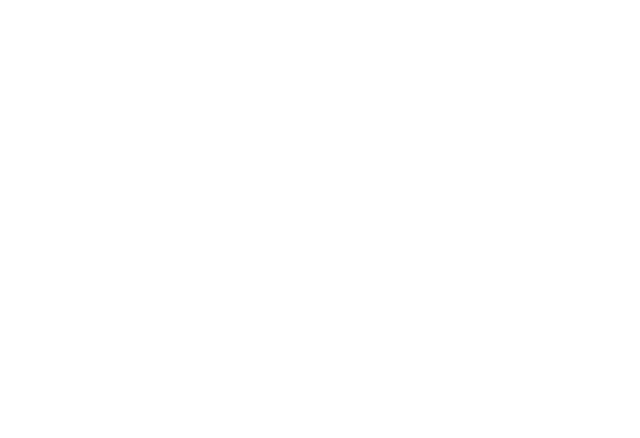
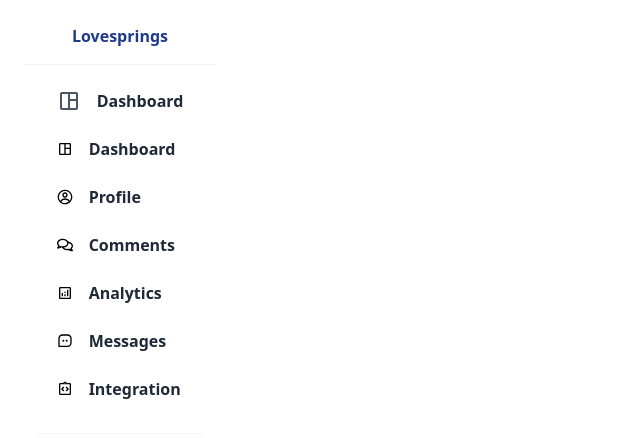
Before and after one commit to robert-otieno/react_portfolio_apps, a Next.js app: page /dashboard in a window 1280 px wide. Both pictures are taken after a click on the button 1256 px from the left and 24 px from the top of the page. Shown: the top 438 px of the page, without its empty margins (0-640 px from the left). Built offline with nearby package versions, Linux system fonts and the light colour scheme.

Commit message:
Add links to sidebar panel

```diff
--- a/components/Sidebar.jsx
+++ b/components/Sidebar.jsx
@@ -1,5 +1,43 @@
 import { Disclosure } from '@headlessui/react'
 import { GiHamburgerMenu } from 'react-icons/gi'
+import {
+    MdOutlineSpaceDashboard,
+    MdOutlineAnalytics,
+    MdOutlineIntegrationInstructions,
+    MdOutlineMoreHorizontal,
+    MdOutlineSettings,
+    MdOutlineLogout
+} from 'react-icons/md'
+import { CgProfile } from 'react-icons/cg'
+import { FaRegComments } from 'react-icons/fa'
+import { BiMessageSquareDots } from 'react-icons/bi'
+
+const links = [
+    {
+        name: 'Dashboard',
+        icon: <MdOutlineSpaceDashboard />,
+    },
+    {
+        name: 'Profile',
+        icon: <CgProfile />,
+    },
+    {
+        name: 'Comments',
+        icon: <FaRegComments />,
+    },
+    {
+        name: 'Analytics',
+        icon: <MdOutlineAnalytics />,
+    },
+    {
+        name: 'Messages',
+        icon: <BiMessageSquareDots />,
+    },
+    {
+        name: 'Integration',
+        icon: <MdOutlineIntegrationInstructions />,
+    }
+]
 
 function Sidebar() {
   return (
@@ -8,6 +46,25 @@ function Sidebar() {
             <Disclosure.Button className='absolute top-4 right-4 inline-flex items-center peer justify-center rounded-md p-2 text-gray-900 hover:text-white hover:bg-gray-900 focus:outline-none focus:ring-2 focus:ring-inset focus:ring-white group'>
                 <GiHamburgerMenu className='block md:hidden h-6 w-6' aria-hidden='true' />
             </Disclosure.Button>
+            <Disclosure.Panel className="p-6 w-1/2 h-screen bg-white z-20 fixed top-0 -left-96 lg:w-60 lg:left-0 peer-focus:left-0 peer:transition ease-out delay-150 duration-200">
+                <div className="flex flex-col justify-start items-center">
+                    <h1 className="text-base text-center cursor-pointer font-bold text-blue-900 border-b border-gray-100 pb-4 w-full">
+                        Lovesprings
+                    </h1>
+                    <div className="my-4 border-b border-gray-100 pb-4">
+                        <div className="flex mb-2 justify-start items-center gap-4 px-5 hover:bg-gray-900 p-2 rounded-md group cursor-pointer hover:shadow-lg m-auto">
+                            <MdOutlineSpaceDashboard className='text-2xl text-gray-600 group-hover:text-white' />
+                            <h3 className='text-base text-gray-800 group-hover:text-white font-semibold'>Dashboard</h3>
+                        </div>
+                    {links.map((link, index) => (
+                        <div key={index} className="flex mb-2 justify-start items-center gap-4 px-5 hover:bg-gray-900 p-2 rounded-md group cursor-pointer hover:shadow-lg m-auto">
+                            {link.icon}
+                            <h3 className='text-base text-gray-800 group-hover:text-white font-semibold'>{link.name}</h3>
+                        </div>
+                    ))}
+                    </div>
+                </div>
+            </Disclosure.Panel>
         </Disclosure>
     </div>
   )
```
Also changed, not shown: pages/dashboard.js (line endings or trailing spaces).
